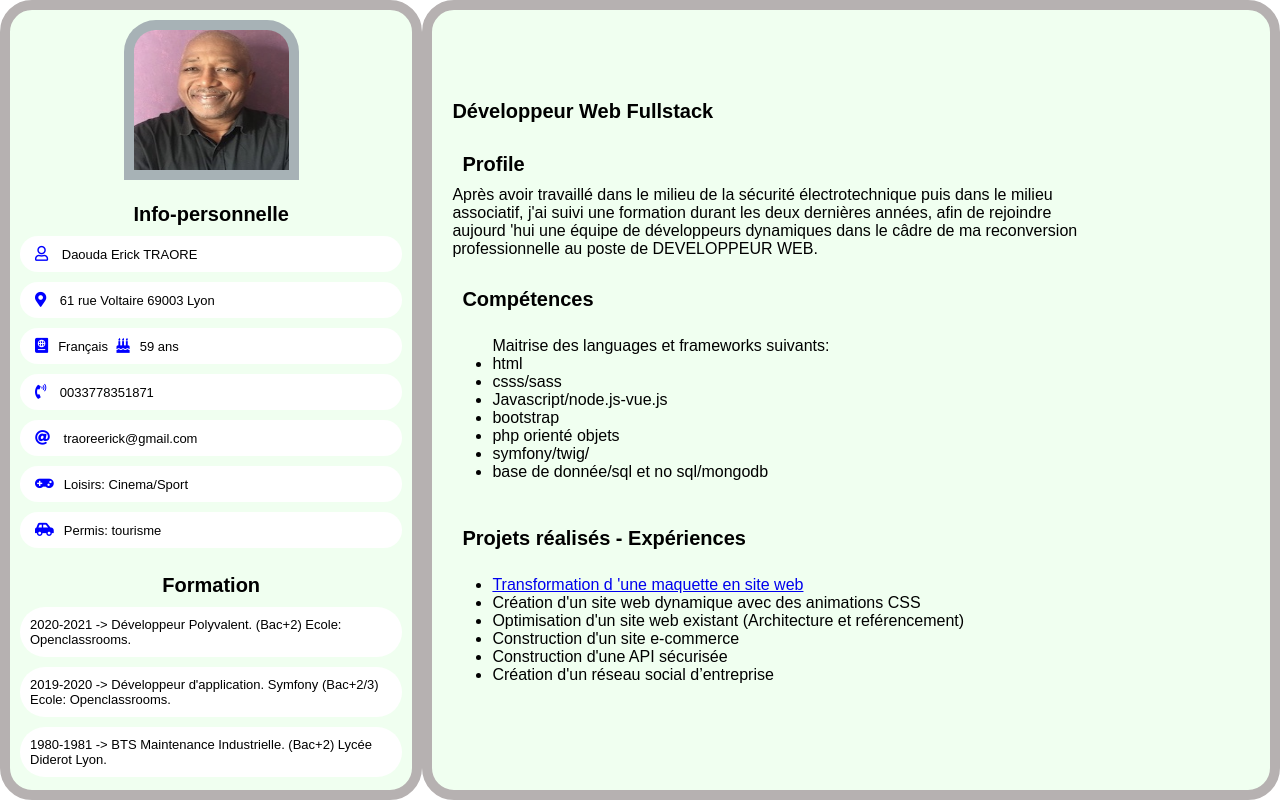
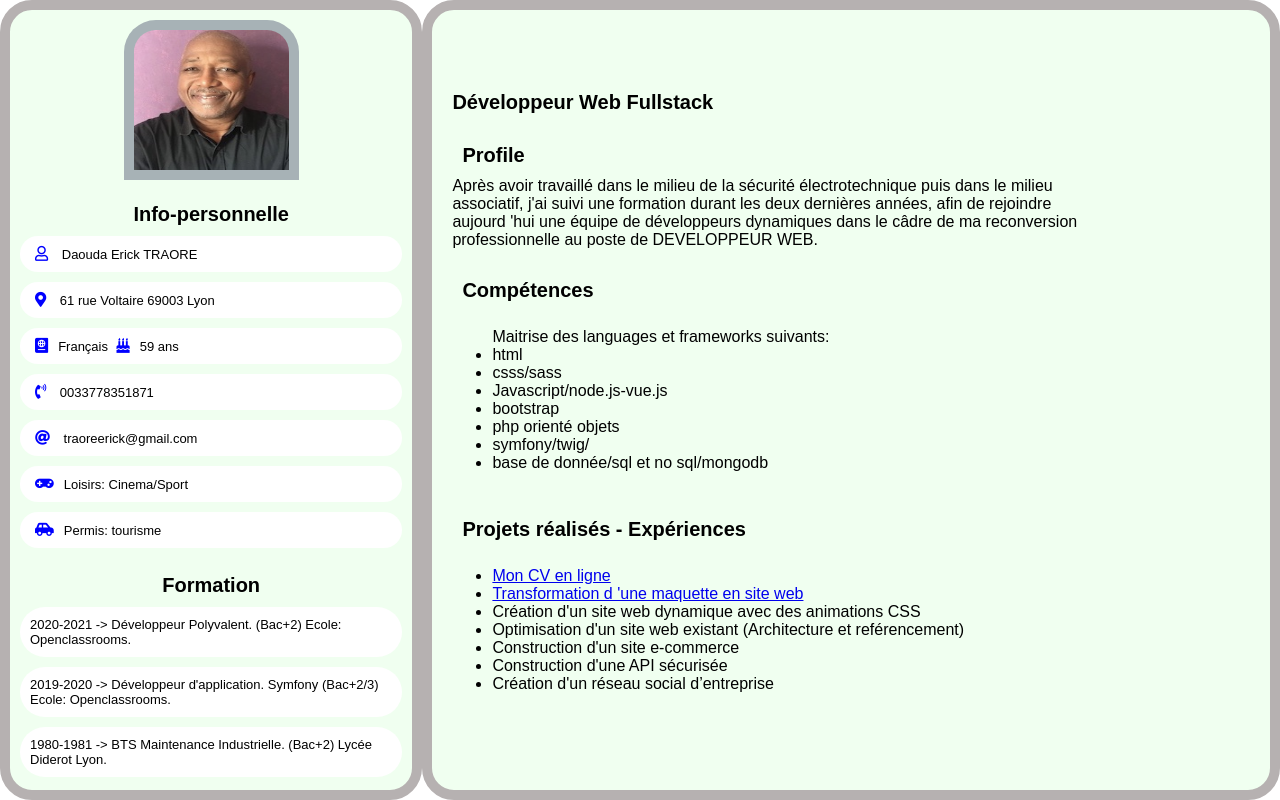
Before and after one commit to ErickTraore/monCv, a website: page index.html in a window 1280 px wide. Drawn offline with Linux system fonts and the light colour scheme; files that its build step writes are made by us from their sources.

Commit message:
insert url cv

```diff
--- a/index.html
+++ b/index.html
@@ -59,6 +59,10 @@
                     <div class=" block__right__identite__title"> Projets réalisés - Expériences </div>
                     <ul>
                         <li>
+                            <a href="https://ericktraore.github.io/monCv/">Mon CV en ligne
+                            </a>
+                        </li>
+                        <li>
                             <a href="https://ericktraore.github.io/traoreDaouda_2_30122020/">Transformation d 'une maquette en site web
                             </a>
                         </li>
```
